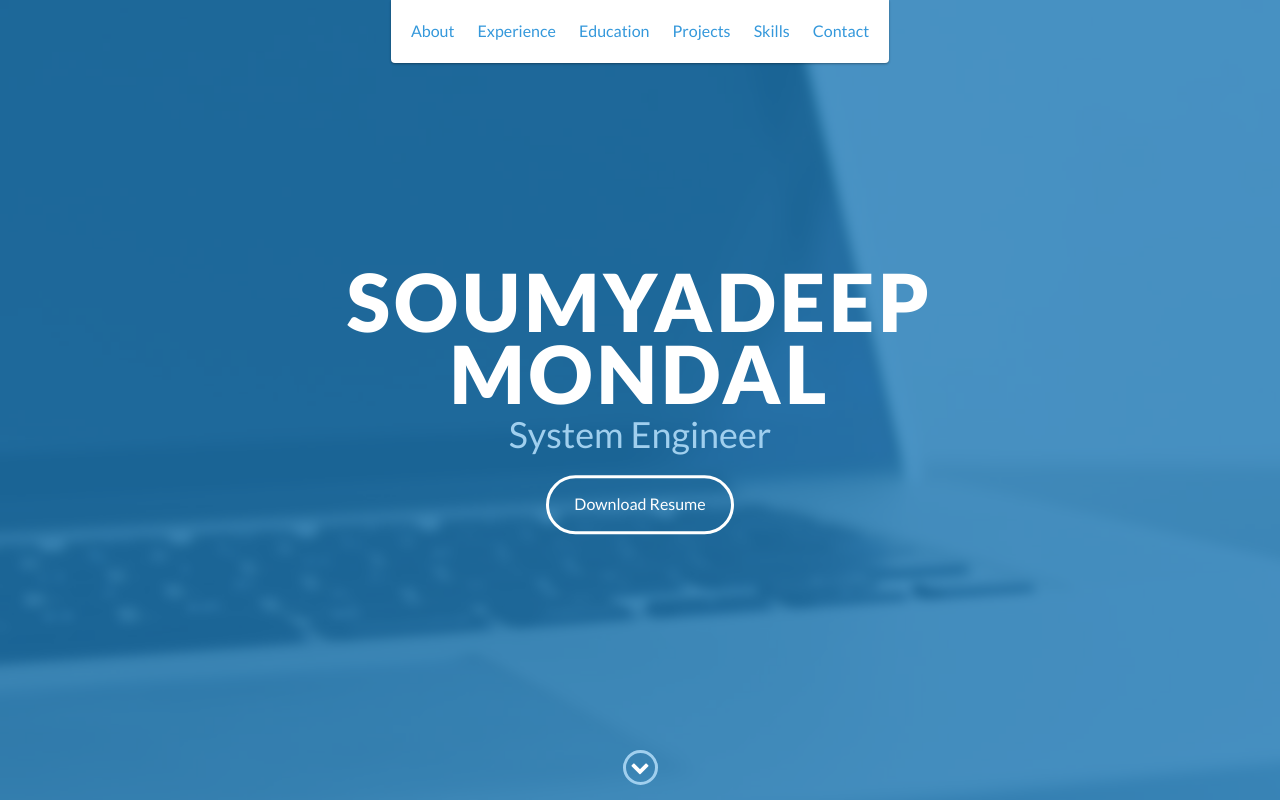
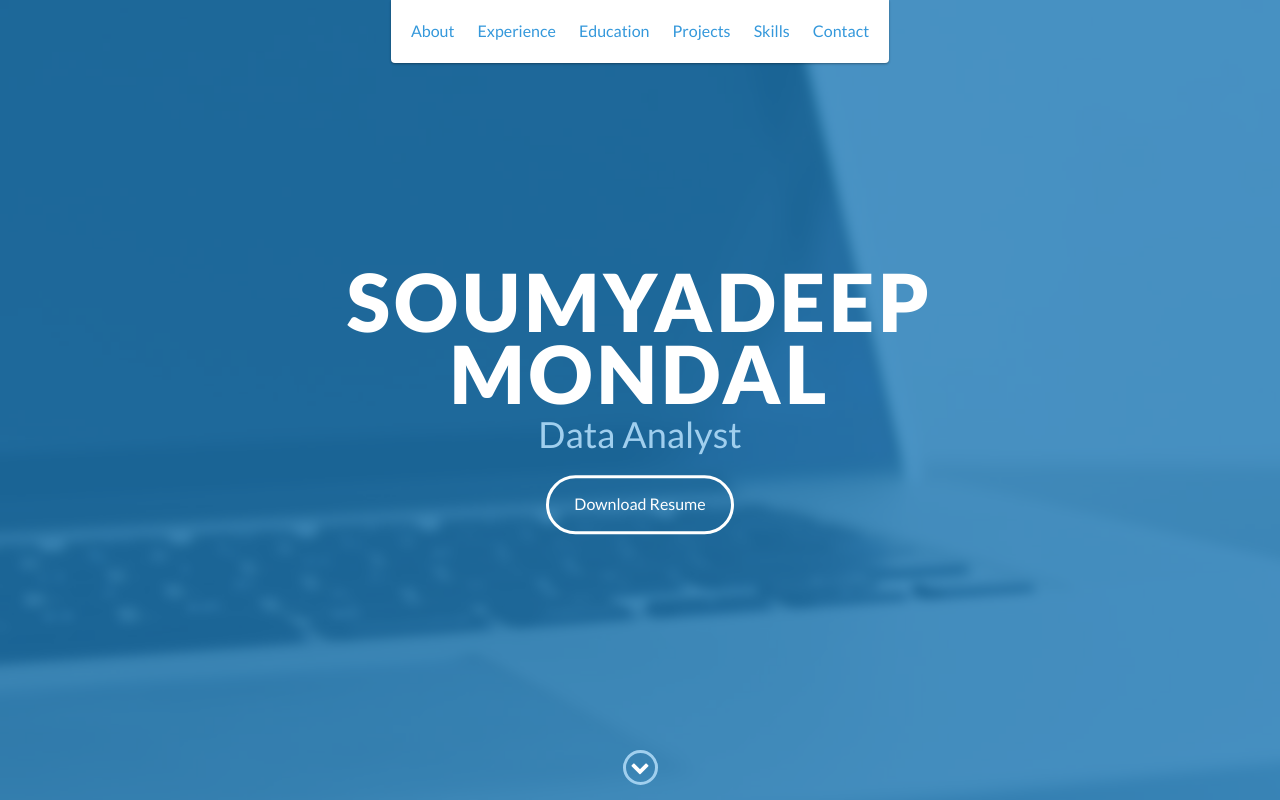
Before and after one commit to ronimondal440/ronimondal440.github.io, a website: page index.html in a window 1280 px wide. Shown: the top 800 px of the page. Drawn offline with nearby package versions, Linux system fonts and the light colour scheme.

Commit message:
Update index.html

```diff
--- a/index.html
+++ b/index.html
@@ -49,7 +49,7 @@
     <div id="lead">
         <div id="lead-content">
             <h1>Soumyadeep Mondal</h1>
-            <h2>System Engineer</h2>
+            <h2>Data Analyst</h2>
             <a href="Resume.pdf" class="btn-rounded-white" target="_blank">Download Resume</a>
         </div>
         <!-- End #lead-content -->
```
